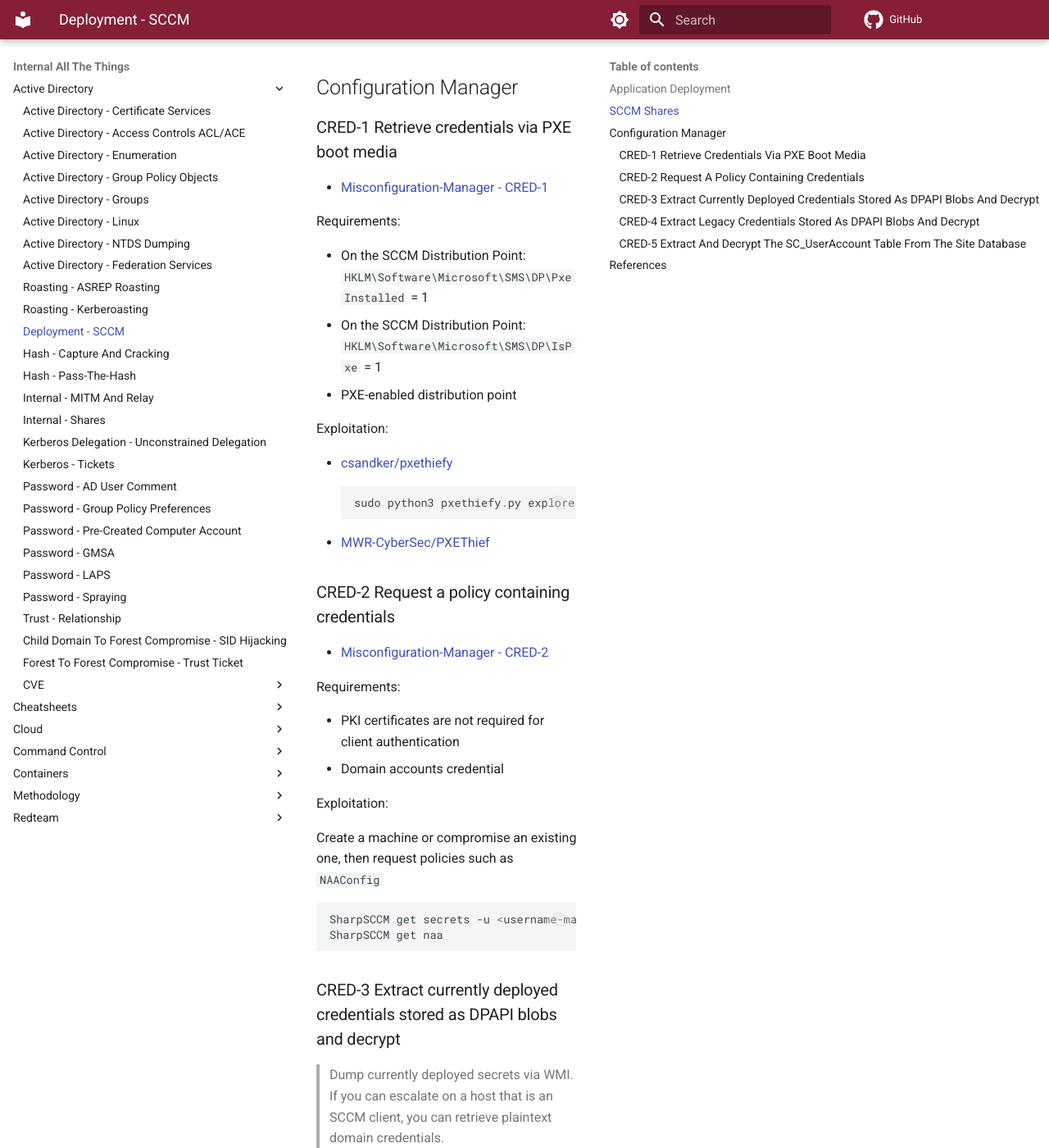
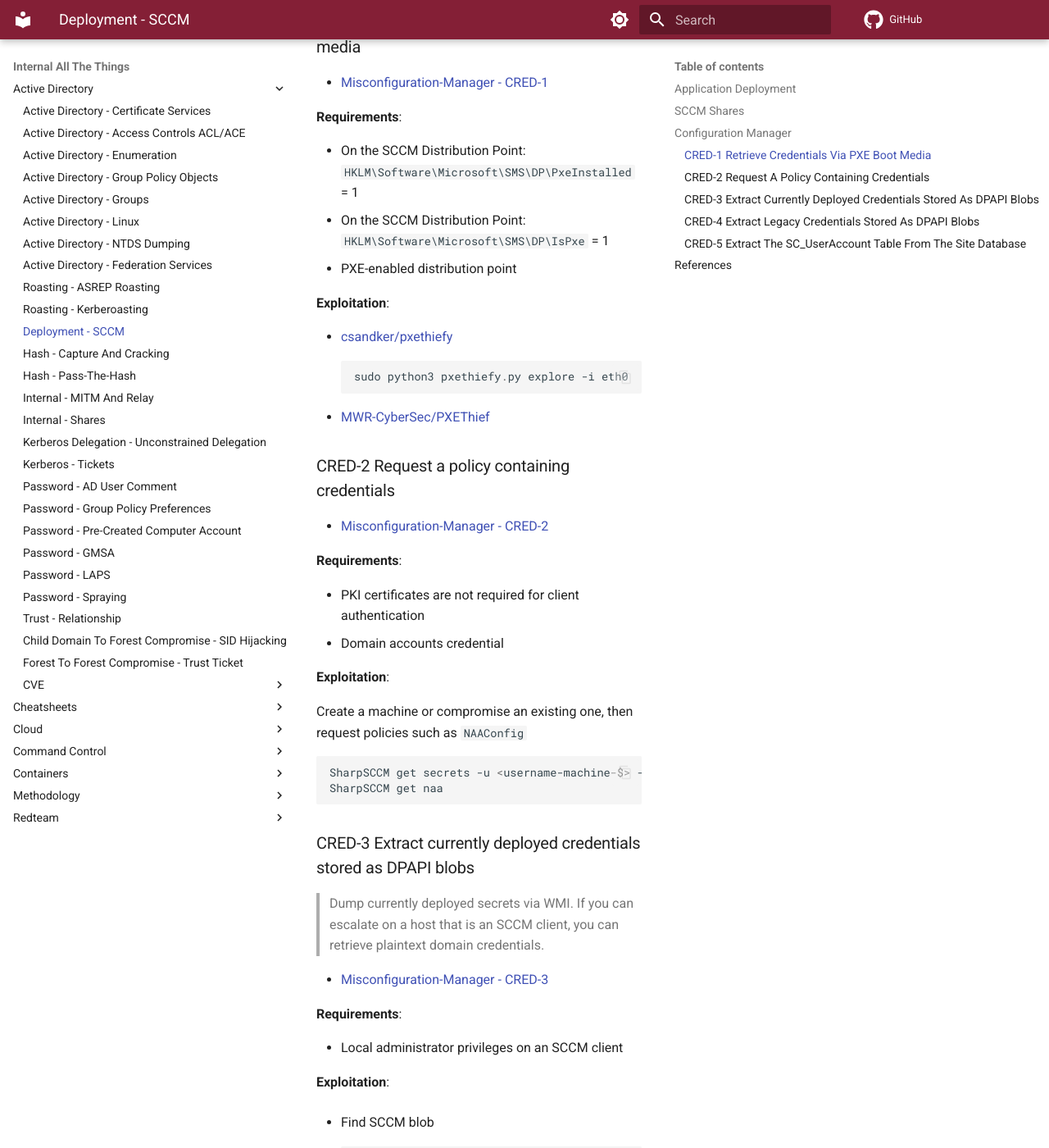
Before and after one commit to swisskyrepo/InternalAllTheThings, an MkDocs documentation site: the page built from docs/active-directory/deployment-sccm.md, in a window 1280 px wide and 1400 px high, scrolled down 2175 px. Shown: the whole window at 82% size. Built offline with MkDocs 1.6.1 and Material for MkDocs 9.7.7, drawn with Linux system fonts in a browser that asks for light colours; comment, search, counter and statistics services are not loaded; some of the changed text lies outside the part shown.

````diff
--- a/docs/active-directory/deployment-sccm.md
+++ b/docs/active-directory/deployment-sccm.md
@@ -116,7 +116,7 @@
 ```
 
 
-### CRED-3 Extract currently deployed credentials stored as DPAPI blobs and decrypt
+### CRED-3 Extract currently deployed credentials stored as DPAPI blobs
 
 > Dump currently deployed secrets via WMI. If you can escalate on a host that is an SCCM client, you can retrieve plaintext domain credentials.
 
@@ -158,7 +158,7 @@
     ```
 
 
-### CRED-4 Extract legacy credentials stored as DPAPI blobs and decrypt
+### CRED-4 Extract legacy credentials stored as DPAPI blobs
 
 * [Misconfiguration-Manager - CRED-4](https://github.com/subat0mik/Misconfiguration-Manager/blob/main/attack-techniques/CRED/CRED-4/cred-4_description.md)
 
@@ -187,7 +187,7 @@
 
 
 
-### CRED-5 Extract and decrypt the SC_UserAccount table from the site database
+### CRED-5 Extract the SC_UserAccount table from the site database
 
 * [Misconfiguration-Manager - CRED-5](https://github.com/subat0mik/Misconfiguration-Manager/blob/main/attack-techniques/CRED/CRED-5/cred-5_description.md)
 
````
Also changed, not shown: other parts of docs/active-directory/deployment-sccm.md (+5 -5 lines), docs/active-directory/ad-adds-enumerate.md (+2 -1 lines).
